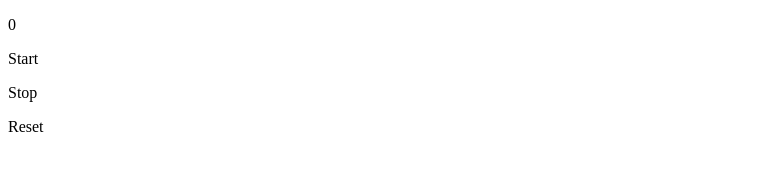
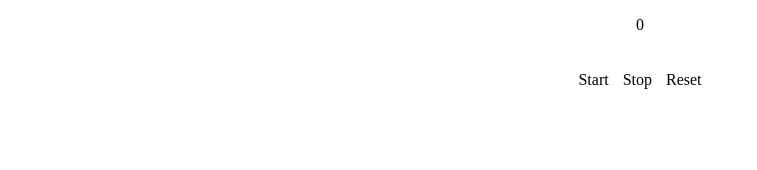
Before and after one commit to camdenorrb/StopWatchSite, a plain HTML site: page index.html in a window 1280 px wide. Shown: the whole page, without its empty margins (0-757 px from the left). Drawn offline with nearby package versions, Linux system fonts and the light colour scheme.

Commit message:
Centered

```diff
--- /dev/null
+++ b/assets/css/index.css
@@ -0,0 +1,8 @@
+#options, #counter {
+  text-align: center;
+}
+
+#options p {
+  display: inline-block;
+  padding: 5px;
+}
--- a/assets/js/homepage/ButtonThingy.js
+++ b/assets/js/homepage/ButtonThingy.js
@@ -6,11 +6,21 @@ var interval
 
 var seconds = 1
 
-const element = document.getElementById("text")
+const element = document.getElementById("counter")
+
+
+function tick() { element.innerHTML = seconds++ }
+
 
 function start() {
   if (interval != null) return
   interval = setInterval(tick, 1000)
+}
+
+function stop() {
+  if (interval == undefined) return
+  clearInterval(interval)
+  interval = undefined
 }
 
 function reset() {
@@ -20,17 +30,6 @@ function reset() {
   element.innerHTML = 0
 }
 
-function stop() {
-  if (interval == undefined) return
-  clearInterval(interval)
-  interval = undefined
-}
-
-function tick() {
-  element.innerHTML = seconds++
-}
-
-
 /*$.getJSON("https://random.cat/meow", function(data) {
   image.id = "Meowth"
   image.src = data.file.replace("http", "https")
--- a/index.html
+++ b/index.html
@@ -2,17 +2,18 @@
 
 <head>
   <meta charset="UTF-8">
+  <link rel="stylesheet" href="assets/css/index.css">
   <!--<meta name="viewport" content="width=device-width initial-scale=1.0">-->
 </head>
 
 <body>
 
-  <p id="text">0</p>
+  <p id="counter">0</p>
 
-  <div>
-    <p id="start" onclick="start()">Start</p>
-    <p id="stop" onclick="stop()">Stop</p>
-    <p id="reset" onclick="reset()">Reset</p>
+  <div id="options">
+    <p class="option" id="start" onclick="start()">Start</p>
+    <p class="option" id="stop" onclick="stop()">Stop</p>
+    <p class="option" id="reset" onclick="reset()">Reset</p>
   </div>
 
   <script src="https://cdn.jsdelivr.net/jquery/3.2.1/jquery.min.js" integrity="sha256-hwg4gsxgFZhOsEEamdOYGBf13FyQuiTwlAQgxVSNgt4=" crossorigin="anonymous"></script>
```
Also changed, not shown: assets/scss/index.scss (deleted).
